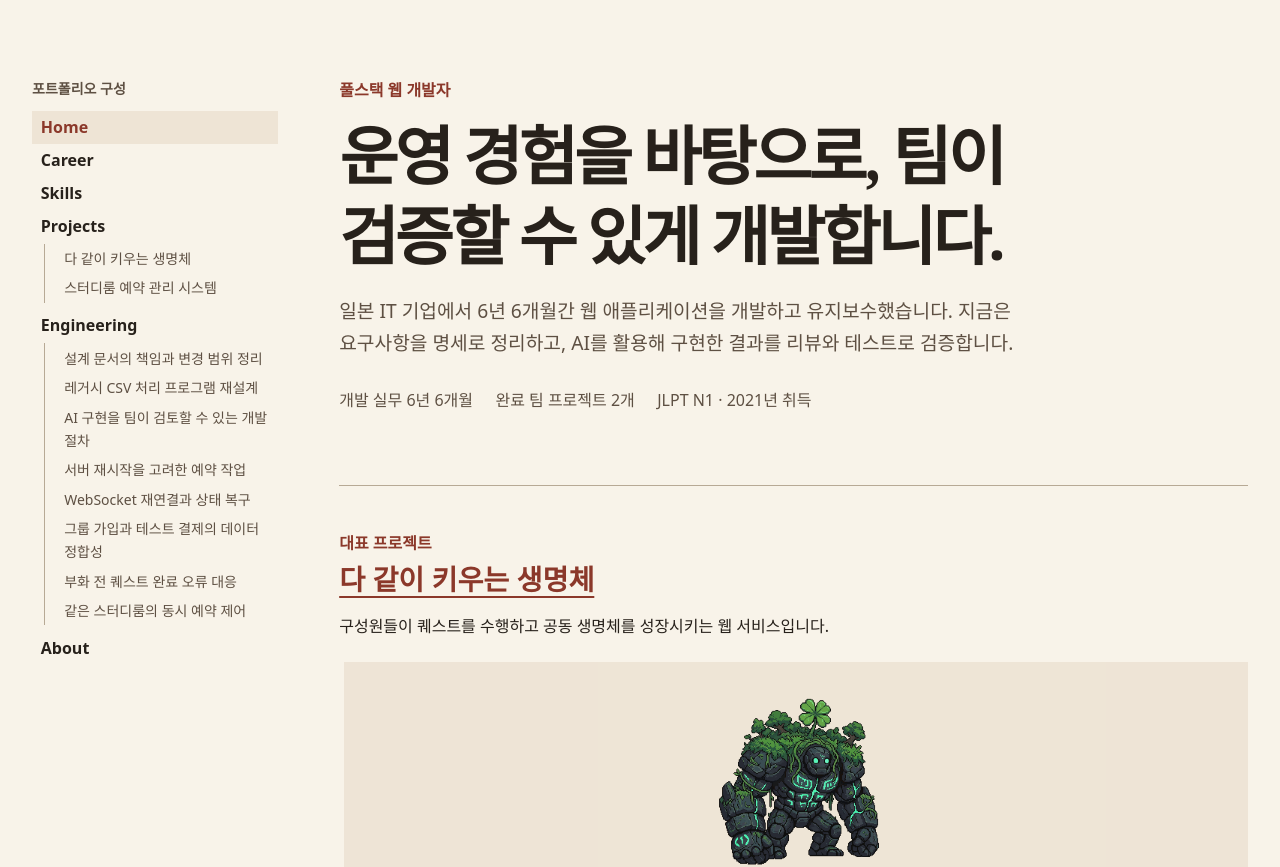
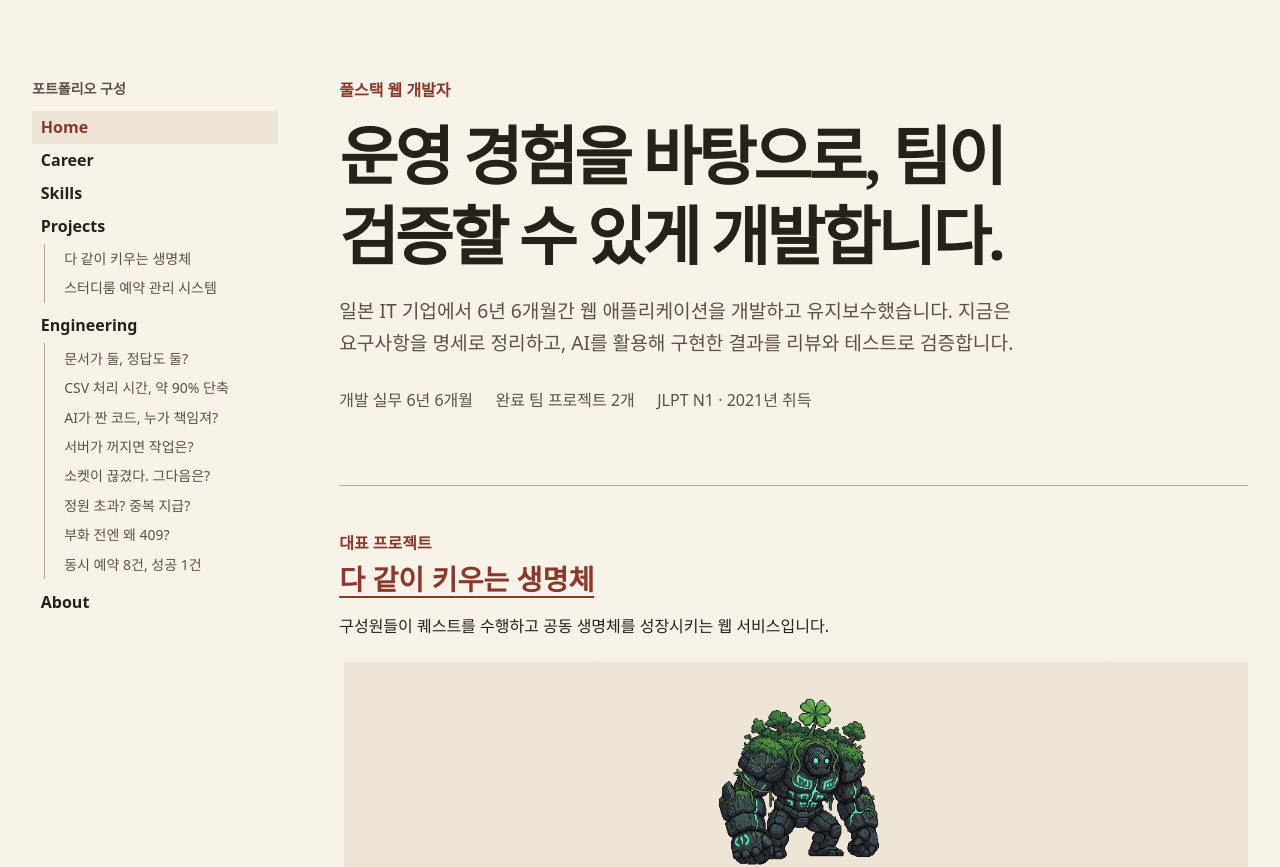
Before and after one commit to heebaek200/developer-portfolio, a React (Vite) app: page / in a window 1280 px wide. Shown: the top 867 px of the page. Built offline with nearby package versions, Linux system fonts and the light colour scheme.

Commit message:
#1 엔지니어링 목차 제목 단축

```diff
--- a/src/content.ts
+++ b/src/content.ts
@@ -6,6 +6,7 @@ export interface Evidence {
 export interface Case {
   id: string;
   title: string;
+  outlineTitle: string;
   summary: string;
   problem: string;
   decision: string;
@@ -75,6 +76,7 @@ export const projects: Project[] = [
 export const cases: Case[] = [
   {
     id: 'contract', title: '설계 문서의 책임과 변경 범위 정리', summary: '기능 규칙과 계약을 담당 문서에서 확인할 수 있도록 정리했습니다.',
+    outlineTitle: '문서가 둘, 정답도 둘?',
     problem: '같은 계약이 여러 설계 문서에 반복되면 수정할 때 일부 내용이 남아 구현 기준이 달라질 수 있었습니다.',
     decision: '문서마다 책임을 정하고 기존 식별자를 유지했습니다. 다른 문서에서는 필요한 계약의 원본을 참조하도록 정리했습니다.',
     verification: '설계 리팩터링 PR에 변경 범위를 남겼습니다. 이후 API 단일 원본 적용은 개선 방향으로 남았습니다.',
@@ -82,12 +84,14 @@ export const cases: Case[] = [
   },
   {
     id: 'legacy', title: '레거시 CSV 처리 프로그램 재설계', summary: '약 1만 건의 CSV 처리 시간을 약 30초에서 약 3초로 줄였습니다.',
+    outlineTitle: 'CSV 처리 시간, 약 90% 단축',
     problem: '기존 프로그램은 담당자 퇴사 후 유지보수가 어려웠고, 데이터에 따라 출력 품질 문제가 발생했습니다.',
     decision: '기존 출력 요구를 확인하고 팀에서 유지보수할 수 있는 PHP로 재구현했습니다. 중복 처리와 불필요한 데이터 변환을 줄였습니다.',
     verification: 'Excel 체크리스트로 기존 동작을 수동 검증했습니다. 시간은 CSV 처리 프로그램 기준입니다.', evidence: [],
   },
   {
     id: 'workflow', title: 'AI 구현을 팀이 검토할 수 있는 개발 절차', summary: '설계, 이슈, PR, 검증의 연결을 팀 작업 방식으로 정리했습니다.',
+    outlineTitle: 'AI가 짠 코드, 누가 책임져?',
     problem: 'AI와 병렬로 작업할수록 요구사항의 최신 상태와 리뷰 대상을 놓치기 쉬웠습니다.',
     decision: '공동 설계와 공통 기반 작업을 분리하고, 팀이 이슈·칸반·리포트에서 작업과 완료 조건을 확인하게 했습니다.',
     verification: '공동 육성 프로젝트에는 초기화 도구와 AMALITE·SPEAR 절차를 적용했습니다. 슈타이어는 프로젝트 종료 뒤 다음 팀 프로젝트 준비 중 정립했습니다.',
@@ -95,6 +99,7 @@ export const cases: Case[] = [
   },
   {
     id: 'scheduler', title: '서버 재시작을 고려한 예약 작업', summary: '프로세스가 중단돼도 처리 대상을 다시 확인할 수 있도록 설계했습니다.',
+    outlineTitle: '서버가 꺼지면 작업은?',
     problem: '실행 시점을 메모리에만 의존하면 중단 중 만료된 작업을 놓칠 수 있었습니다.',
     decision: '저장된 상태를 기준으로 복구 대상을 확인하고 예약 작업과 정리 작업의 영향을 분리해 검토했습니다.',
     verification: '관련 PR에서 복구와 경합 조건을 검토했습니다. 실제 다중 서버 운영은 검증 범위 밖입니다.',
@@ -105,6 +110,7 @@ export const cases: Case[] = [
   },
   {
     id: 'websocket', title: 'WebSocket 재연결과 상태 복구', summary: '재접속 시 서버의 현재 상태를 다시 확인하는 흐름을 구성했습니다.',
+    outlineTitle: '소켓이 끊겼다. 그다음은?',
     problem: '연결이 끊긴 동안 발생한 이벤트를 클라이언트가 놓칠 수 있었습니다.',
     decision: 'REST 스냅샷으로 현재 상태를 확인하고 WebSocket 이벤트로 이후 변경을 받는 방식을 사용했습니다.',
     verification: '팀 QA에서 연결 장애 중 REST 조회를 확인했습니다. 자동 재연결과 조회 중단은 후속 검증이 필요한 항목입니다.',
@@ -112,6 +118,7 @@ export const cases: Case[] = [
   },
   {
     id: 'integrity', title: '그룹 가입과 테스트 결제의 데이터 정합성', summary: '동시 가입과 결제 재시도에서 팀이 지켜야 할 조건을 확인했습니다.',
+    outlineTitle: '정원 초과? 중복 지급?',
     problem: '가입이 동시에 처리되면 그룹 정원을 넘길 수 있고, 결제 알림이 중복되면 아이템을 두 번 지급할 수 있었습니다.',
     decision: '팀은 정원 변경과 활성 소속을 제약으로 보호하고, 결제 완료를 서버에서 확인한 뒤 지급하도록 구현했습니다.',
     verification: 'MySQL 가입 동시성 테스트와 테스트 PG QA 기록을 남겼습니다. 환불 처리는 팀원이 구현했으며 QA는 테스트 PG 환경에서 진행했습니다.',
@@ -122,6 +129,7 @@ export const cases: Case[] = [
   },
   {
     id: 'qa', title: '부화 전 퀘스트 완료 오류 대응', summary: 'QA에서 발견한 409 오류를 그룹 상태와 시즌 규칙을 분리해 수정했습니다.',
+    outlineTitle: '부화 전엔 왜 409?',
     problem: '시즌이 활성화됐어도 그룹이 부화 준비 중이면 마감 전 퀘스트 완료 요청이 차단됐습니다.',
     decision: '그룹 상태와 시즌 기간을 따로 검증하고, 화면에서 서버의 오류 사유를 보여주도록 수정했습니다.',
     verification: '수정 PR이 병합됐습니다. 수정 후 동일 브라우저 시나리오의 재검증 기록은 확인되지 않았습니다.',
@@ -129,6 +137,7 @@ export const cases: Case[] = [
   },
   {
     id: 'reservation', title: '같은 스터디룸의 동시 예약 제어', summary: '동일 공간의 잠금과 시간 겹침 재검사를 한 트랜잭션으로 묶었습니다.',
+    outlineTitle: '동시 예약 8건, 성공 1건',
     problem: '같은 공간에서 겹치는 시간으로 동시에 요청하면 두 요청이 모두 예약 가능하다고 판단할 수 있었습니다.',
     decision: '공간 행을 잠그고 같은 트랜잭션 내에서 시간 겹침을 재확인했습니다.',
     verification: '저장된 팀 통합 테스트 리포트에서 같은 공간·시간대 동시 요청 8건 중 1건이 성공했습니다.',
--- a/src/main.tsx
+++ b/src/main.tsx
@@ -10,7 +10,7 @@ const menus = [
   { url: '/career', label: 'Career' },
   { url: '/skills', label: 'Skills' },
   { url: '/projects', label: 'Projects', children: projects.map(({ id, title }) => ({ id, title })) },
-  { url: '/engineering', label: 'Engineering', children: cases.map(({ id, title }) => ({ id, title })) },
+  { url: '/engineering', label: 'Engineering', children: cases.map(({ id, outlineTitle }) => ({ id, title: outlineTitle })) },
   { url: '/about', label: 'About' },
 ];
 
```
Also changed, not shown: 1 other file (tests, documents, lock files or other folders).
